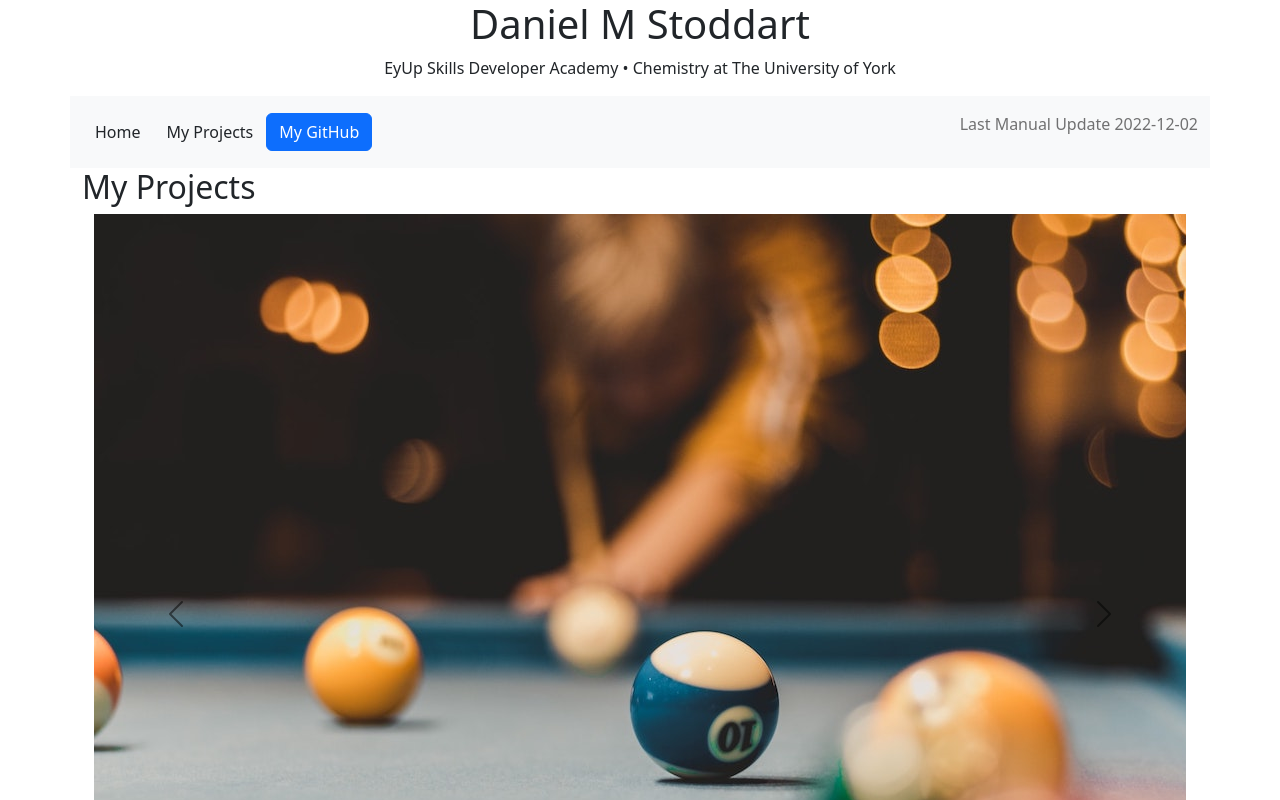
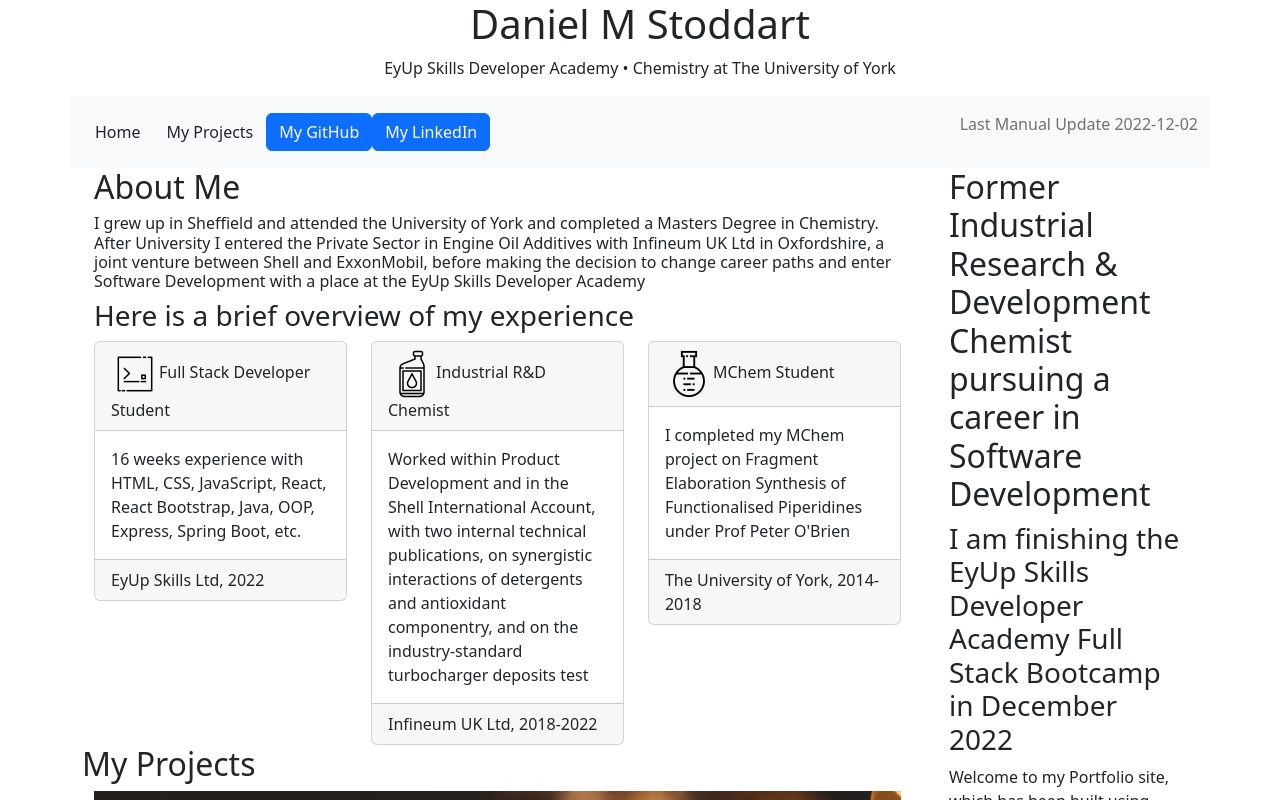
Before and after one commit to danmsto/portfolio, a React (Create React App) app: page /portfolio/my-projects in a window 1280 px wide. Shown: the top 800 px of the page. Built offline with nearby package versions, Linux system fonts and the light colour scheme.

Commit message:
consolidated onto single page

```diff
--- /dev/null
+++ b/src/AboutMe.jsx
@@ -0,0 +1,40 @@
+import { Card, Col, Container, Row } from "react-bootstrap";
+import content from "./content";
+
+function AboutMe() {
+
+  const generateExperience = () => {
+    return (
+      <Row xs={1} md={3} className="g-4">
+        {content.experience.map((experience) => {
+          return (
+            <Col>
+              <Card>
+                <Card.Header>
+                  <img src={experience.image} alt="experience" height={48} width={48} />
+                  {experience.heading}
+                </Card.Header>
+                <Card.Body>
+                  <Card.Text>{experience.body}</Card.Text>
+                </Card.Body>
+                <Card.Footer>{experience.location}, {experience.dates}</Card.Footer>
+              </Card>
+            </Col>
+          );
+        })}
+      </Row>
+    );
+  };
+
+  return (
+    <Container>
+      <h2>{content.aboutTitle}</h2>
+      <h6>{content.aboutPersonal}</h6>
+      <h3>{content.experienceIntro}</h3>
+      {generateExperience()}
+    </Container>
+  )
+
+}
+
+export default AboutMe;
--- a/src/App.jsx
+++ b/src/App.jsx
@@ -6,6 +6,7 @@ import { Col, Row } from "react-bootstrap";
 import Home from "./Home";
 import MyProjects from "./MyProjects";
 import content from "./content";
+import AboutMe from "./AboutMe";
 
 function App() {
 
@@ -15,6 +16,7 @@ function App() {
         <Link id="navlink" className="btn centered" to="/portfolio">Home</Link>
         <Link id="navlink" className="btn centered" to="/portfolio/my-projects">My Projects</Link>
         <Button className="centered" href="https://github.com/danmsto">My GitHub</Button>
+        <Button className="centered" href="https://linkedin.com/in/danmsto">My LinkedIn</Button>
       </>
     );
   };
@@ -47,11 +49,17 @@ function App() {
         </Navbar>
       </Row>
       <Row>
-        <Col sm={{ order: 1 }} xs={{ order: 2 }}>
-          <Routes>
+        <Col sm={9} xs={12}>
+          {/* <Routes>
             <Route path="/portfolio" element={<Home />} />
             <Route path="/portfolio/my-projects" element={<MyProjects />} />
-          </Routes>
+          </Routes> */}
+          {<AboutMe />}
+          {<MyProjects />}
+        </Col>
+        <Col sm={3} xs={12}>
+          {<Home />}
+          {generateNavigation()}
         </Col>
       </Row>
     </Container>
--- a/src/Home.jsx
+++ b/src/Home.jsx
@@ -1,33 +1,9 @@
-import { Card, Col, Container, Row } from "react-bootstrap";
+import { Container } from "react-bootstrap";
 import content from "./content";
 
 function Home() {
 
-  const generateExperience = () => {
   return (
-      <Row xs={1} md={3} className="g-4">
-        {content.experience.map((experience) => {
-          return (
-            <Col>
-              <Card>
-                <Card.Header>
-                  <img src={experience.image} alt="experience" height={48} width={48} />
-                  {experience.heading}
-                </Card.Header>
-                <Card.Body>
-                  <Card.Text>{experience.body}</Card.Text>
-                </Card.Body>
-                <Card.Footer>{experience.location}, {experience.dates}</Card.Footer>
-              </Card>
-            </Col>
-          );
-        })}
-      </Row>
-    );
-  };
-
-  return (
-    <>
     <Container>
       <h2>{content.homeHeading}</h2>
       <h3>
@@ -35,13 +11,6 @@ function Home() {
       </h3>
       <p>{content.homeBody}</p>
     </Container>
-      <Container>
-        <h2>{content.aboutTitle}</h2>
-        <h6>{content.aboutPersonal}</h6>
-        <h3>{content.experienceIntro}</h3>
-        {generateExperience()}
-      </Container>
-    </>
   );
 }
 
```
Lines whose indentation alone changed are shown as unchanged.
